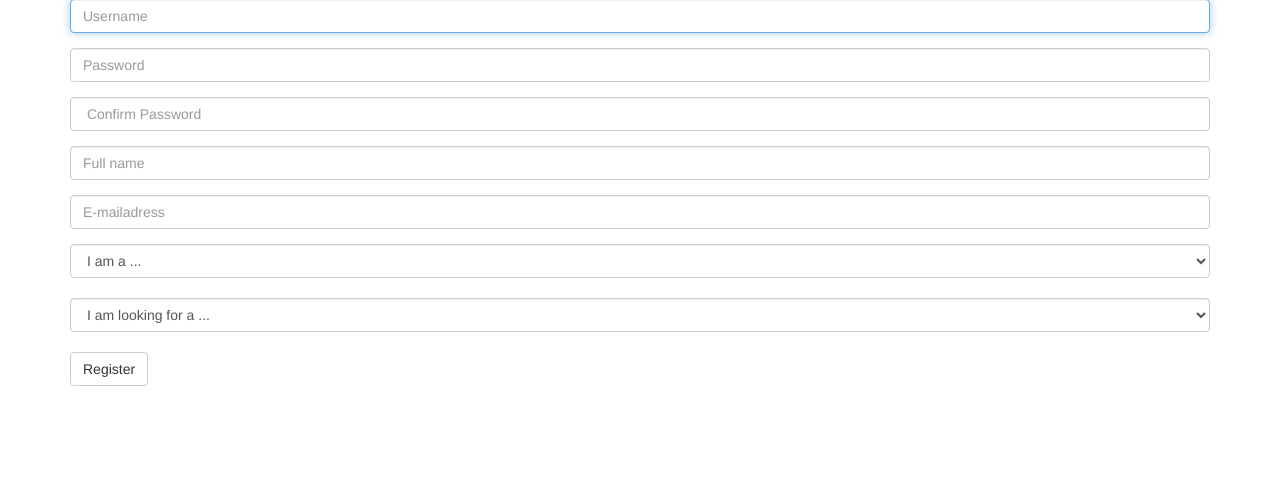
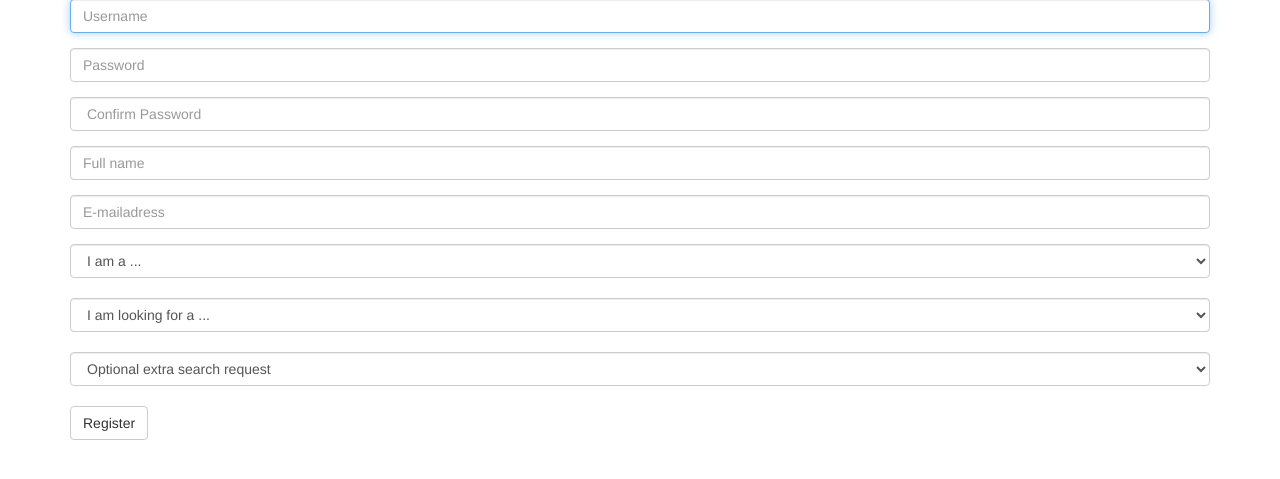
Before and after one commit to xjaeh/WEBIK, a Flask app: page /register in a window 1280 px wide. Shown: the part 86-565 px from the top of the page. Run offline with Flask 2, Linux system fonts and the light colour scheme; parts of the project's set-up code (start-up, migrations or seed data) failed here and were passed over; some libraries are stand-ins or nearby versions.

Commit message:
extra search option

```diff
--- a/application.py
+++ b/application.py
@@ -73,7 +73,8 @@ def registerroute():
         check = register(request.form.get("username"),
                 pwd_context.hash(request.form.get("password")), \
                 request.form.get("fullname"), request.form.get("work"), \
-                request.form.get("search"), request.form.get("email"))
+                request.form.get("search"), request.form.get("email"), \
+                request.form.get("extra_search"))
 
         # Checks if username and email are not already used
         if check == "error_user":
@@ -175,7 +176,7 @@ def findroute():
         if finding == 'empty':
             return apology("find.html", "no more matches available")
         pictures = profile(finding)
-        return render_template("find.html",pictures=pictures)
+        return render_template("find.html",pictures=reversed(pictures))
 
 
 @app.route("/profile", methods=["GET", "POST"])
@@ -208,7 +209,8 @@ def accountroute():
         # Changes the users information, returns an integer in case of an error
         errorcode = account(request.form.get("fullname"), request.form.get("old password"), \
                     request.form.get("password"), request.form.get("confirmpassword"), \
-                    request.form.get("email"), request.form.get("work"), request.form.get("search"))
+                    request.form.get("email"), request.form.get("work"), request.form.get("search"), \
+                    request.form.get("extra_search"))
 
         # Tells the user what error occured
         if errorcode == 0:
--- a/templates/register.html
+++ b/templates/register.html
@@ -47,7 +47,7 @@
             <br>
             <div class="form-group" width=100%>
                     <div class="dropdown" >
-                      <select class="form-control" name="search" >
+                      <select name="search" class="form-control">
                         <option value="I am looking for a ...">I am looking for a ... </option>
                         <option value="Photographer">Photographer</option>
                         <option value="Model">Model</option>
@@ -55,6 +55,16 @@
                         <option value="Producer">Producer</option>
                       </select>
             <br>
+            <div class="form-group" width=100%>
+                    <div class="dropdown" >
+                      <select name="extra_search" class="form-control">
+                        <option value="Optional">Optional extra search request</option>
+                        <option value="Photographer">Photographer</option>
+                        <option value="Model">Model</option>
+                        <option value="Mua(h)">Mua(h)</option>
+                        <option value="Producer">Producer</option>
+                      </select>
+            <br
             <div class="form-group">
                 <button class="btn btn-default" type="submit">Register</button>
             </div>
```
Also changed, not shown: model.py (+15 -8 lines), templates/account.html (+10 -0 lines), WEBIK.db.
